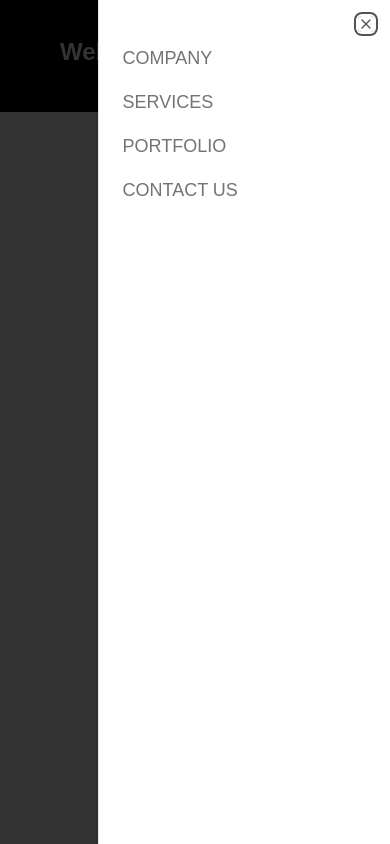
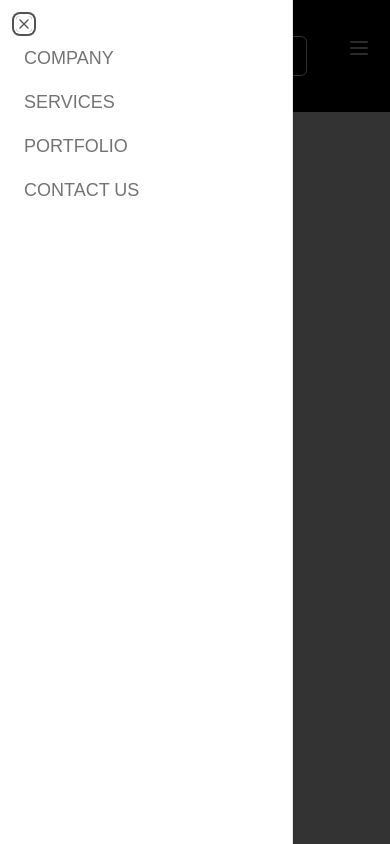
Before and after one commit to 1221solomon-tadesse/Custom-Next-Template, a Next.js app: page / in a window 390 px wide. Both pictures are taken after a click on the button 359 px from the left and 48 px from the top of the page. Built offline with nearby package versions, Linux system fonts and the light colour scheme.

Commit message:
feat(feature): updated Navbar

```diff
--- a/src/components/ui/Navbar.tsx
+++ b/src/components/ui/Navbar.tsx
@@ -41,9 +41,9 @@ const Navbar = () => {
       >
         Get a Free Qoute
       </Button>
-      <div className="md:hidden">
+      <div className="md:hidden ">
         <Sheet>
-          <SheetTrigger className="bg-black text-white">
+          <SheetTrigger >
             <div>
               <svg
                 xmlns="http://www.w3.org/2000/svg"
@@ -67,7 +67,7 @@ const Navbar = () => {
             <SheetHeader>
               <SheetDescription>
                 <div>
-                  <ul className="flex flex-col items-start gap-4 py-5 text-lg uppercase">
+                  <ul className="flex flex-col items-start gap-4 py-5 text-lg uppercase ">
                     <li>Company</li>
                     <li>Services</li>
                     <li>Portfolio</li>
--- a/src/components/ui/sheet.tsx
+++ b/src/components/ui/sheet.tsx
@@ -40,11 +40,11 @@ const sheetVariants = cva(
           "inset-x-0 bottom-0 border-t data-[state=closed]:slide-out-to-bottom data-[state=open]:slide-in-from-bottom",
         left: "inset-y-0 left-0 h-full w-3/4 border-r data-[state=closed]:slide-out-to-left data-[state=open]:slide-in-from-left sm:max-w-sm",
         right:
-          "inset-y-0 right-0 h-full w-3/4  border-l data-[state=closed]:slide-out-to-right data-[state=open]:slide-in-from-right sm:max-w-sm",
+          "inset-y-0 left-0 h-full w-3/4  border-l data-[state=closed]:slide-out-to-left data-[state=open]:slide-in-from-left sm:max-w-sm",
       },
     },
     defaultVariants: {
-      side: "right",
+      side: "left",
     },
   }
 )
@@ -56,7 +56,7 @@ interface SheetContentProps
 const SheetContent = React.forwardRef<
   React.ElementRef<typeof SheetPrimitive.Content>,
   SheetContentProps
->(({ side = "right", className, children, ...props }, ref) => (
+>(({ side = "left", className, children, ...props }, ref) => (
   <SheetPortal>
     <SheetOverlay />
     <SheetPrimitive.Content
@@ -65,7 +65,7 @@ const SheetContent = React.forwardRef<
       {...props}
     >
       {children}
-      <SheetPrimitive.Close className="absolute right-4 top-4 rounded-sm opacity-70 ring-offset-background transition-opacity hover:opacity-100 focus:outline-none focus:ring-2 focus:ring-ring focus:ring-offset-2 disabled:pointer-events-none data-[state=open]:bg-secondary">
+      <SheetPrimitive.Close className="absolute left-4 top-4 rounded-sm opacity-70 ring-offset-background transition-opacity hover:opacity-100 focus:outline-none focus:ring-2 focus:ring-ring focus:ring-offset-2 disabled:pointer-events-none data-[state=open]:bg-secondary">
         <X className="h-4 w-4" />
         <span className="sr-only">Close</span>
       </SheetPrimitive.Close>
```
